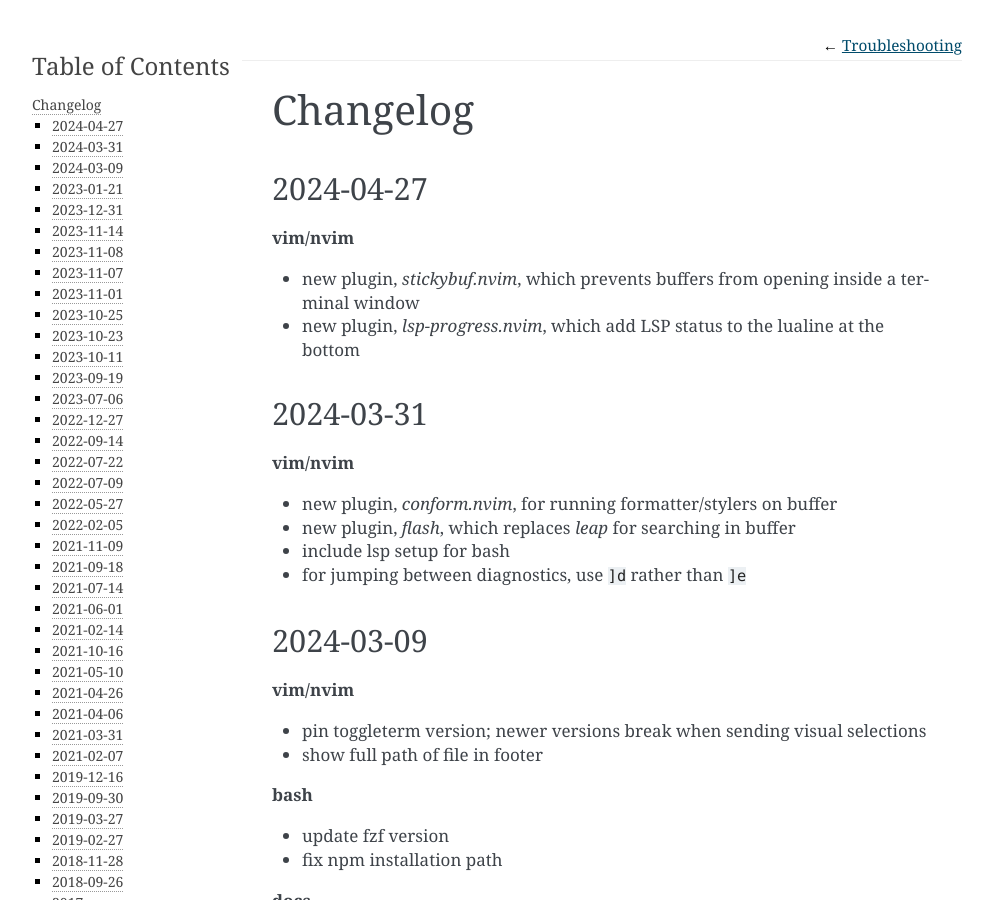
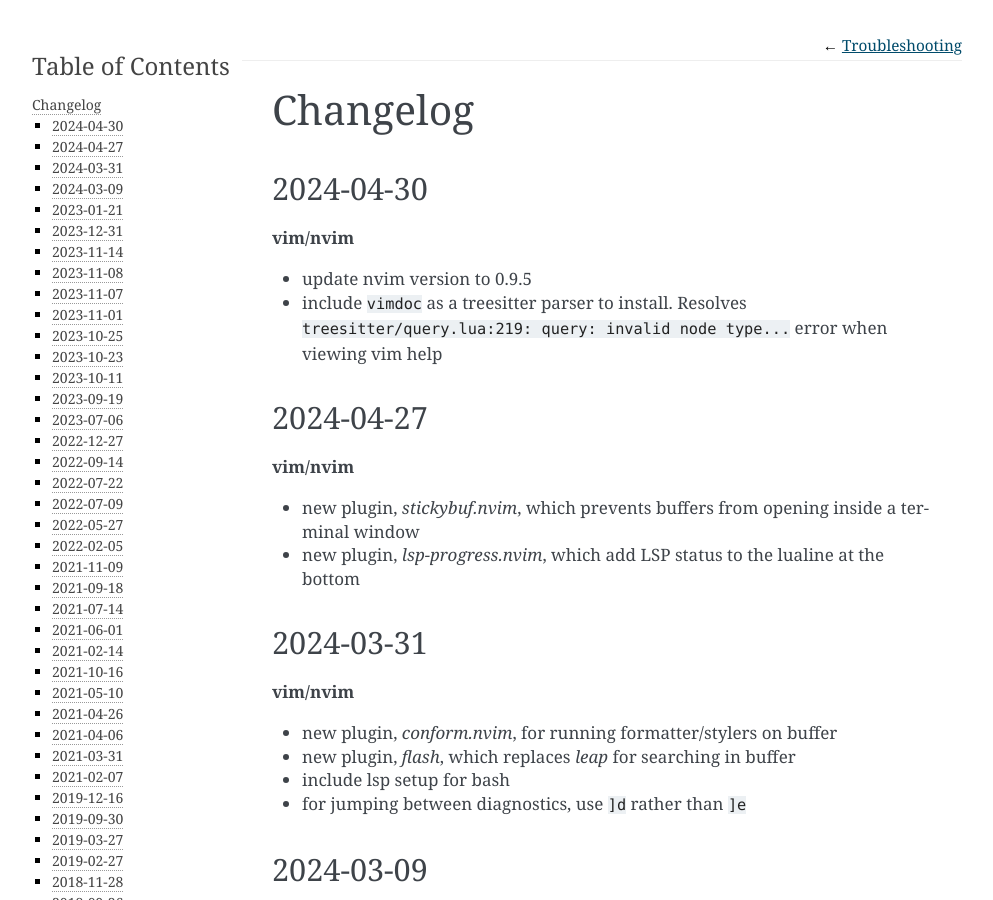
Before and after one commit to daler/dotfiles, a Sphinx documentation site: the page built from docs/changelog.rst, in a window 1280 px wide and 900 px high. Shown: the whole window, without its empty margins (148-1141 px from the left). Built offline with Sphinx 7.4.7, drawn with Linux system fonts in a browser that asks for light colours.

Commit message:
update changelog

```diff
--- a/docs/changelog.rst
+++ b/docs/changelog.rst
@@ -1,5 +1,17 @@
 Changelog
 =========
+
+2024-04-30
+----------
+
+**vim/nvim**
+
+- update nvim version to 0.9.5
+- include ``vimdoc`` as a treesitter parser to install. Resolves
+  ``treesitter/query.lua:219: query: invalid node type...`` error when viewing
+  vim help
+
+
 2024-04-27
 ----------
 
```
